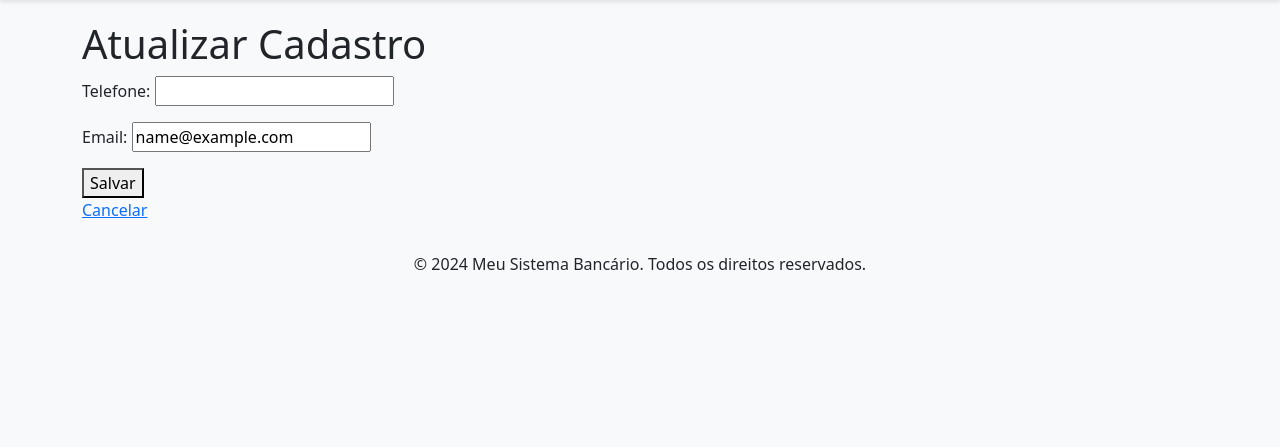
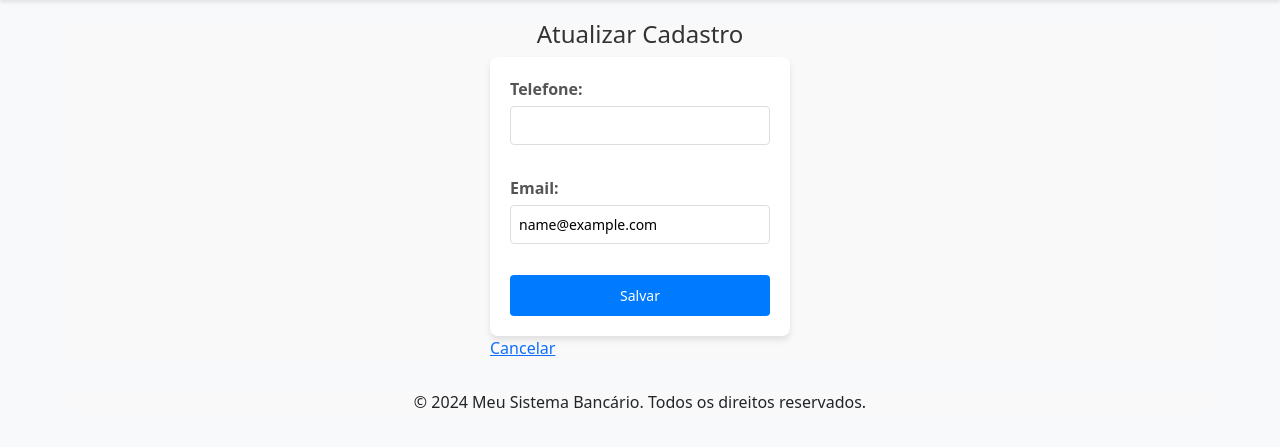
Before and after one commit to proglogic1/banco_turma_noite_senac, a Django app: page /atualizar_cadastro/1/ in a window 1280 px wide. Shown: the part 56-503 px from the top of the page. Run offline with Django 5.2, Linux system fonts and the light colour scheme; the visitor is signed in with stand-in values (Sample User, id 1); data comes from the database, SQL or seed files in the repository.

Commit message:
atualização no html

```diff
--- a/banco/templates/clientes/atualizar_cadastro.html
+++ b/banco/templates/clientes/atualizar_cadastro.html
@@ -1,7 +1,64 @@
 {% extends 'base.html' %}
 
 {% block content %}
+<style>
+
+    .container {
+        display: flex;
+        justify-content: center;
+        align-items: center;
+        background-color: #f9f9f9; /* Cor do fundo */
+    }
+
+    h1 {
+        text-align: center;
+        font-size: 24px;
+        color: #333;
+    }
+
+    form {
+        background-color: #ffffff;
+        padding: 20px;
+        border-radius: 8px;
+        box-shadow: 0px 4px 6px rgba(0, 0, 0, 0.1);
+        width: 300px;
+        display: flex;
+        flex-direction: column;
+
+    }
+
+    form label {
+        margin-bottom: 5px;
+        font-weight: bold;
+        color: #555;
+    }
+
+    form input, form select, form textarea {
+        padding: 8px;
+        margin-bottom: 15px;
+        border: 1px solid #ddd;
+        border-radius: 4px;
+        font-size: 14px;
+        width: 100%;
+    }
+
+    form button {
+        background-color: #007bff;
+        color: white;
+        border: none;
+        padding: 10px;
+        font-size: 14px;
+        border-radius: 4px;
+        cursor: pointer;
+    }
+
+    form button:hover {
+        background-color: #45a049;
+    }
+
+</style>
 <body>
+    <div>
         <h1>Atualizar Cadastro</h1>
         <form method="post">
             {% csrf_token %}
@@ -9,6 +66,7 @@
             <button type="submit">Salvar</button>
         </form>
         <a href="{% url 'menu' %}">Cancelar</a>
+    </div>
 </body>
 {% endblock %}
 </html>
--- a/requirements.txt
+++ b/requirements.txt
@@ -1,5 +1,10 @@
 asgiref==3.8.1
+certifi==2024.8.30
+charset-normalizer==3.4.0
 Django==5.1.3
 djangorestframework==3.15.2
+idna==3.10
+requests==2.32.3
 sqlparse==0.5.1
 tzdata==2024.2
+urllib3==2.2.3
```
Lines whose indentation alone changed are shown as unchanged.
